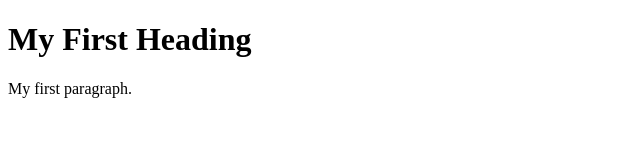
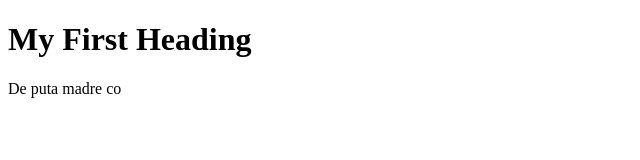
Before and after one commit to ibanezbetes/AWSDevOps, a plain HTML site: page index.html in a window 1280 px wide. Shown: the full height of the page, 0-640 px from the left. Drawn offline with Linux system fonts and the light colour scheme.

Commit message:
[07/04/2025] 10:24

```diff
--- a/index.html
+++ b/index.html
@@ -3,7 +3,7 @@
 <body>
 
 <h1>My First Heading</h1>
-<p>My first paragraph.</p>
+<p>De puta madre co</p>
 
 </body>
 </html>
```
